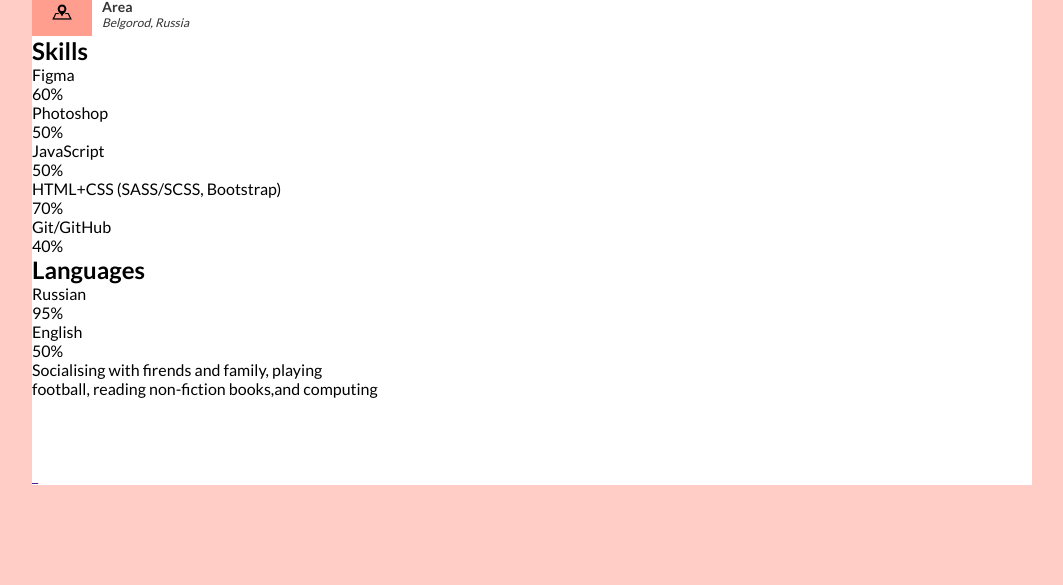
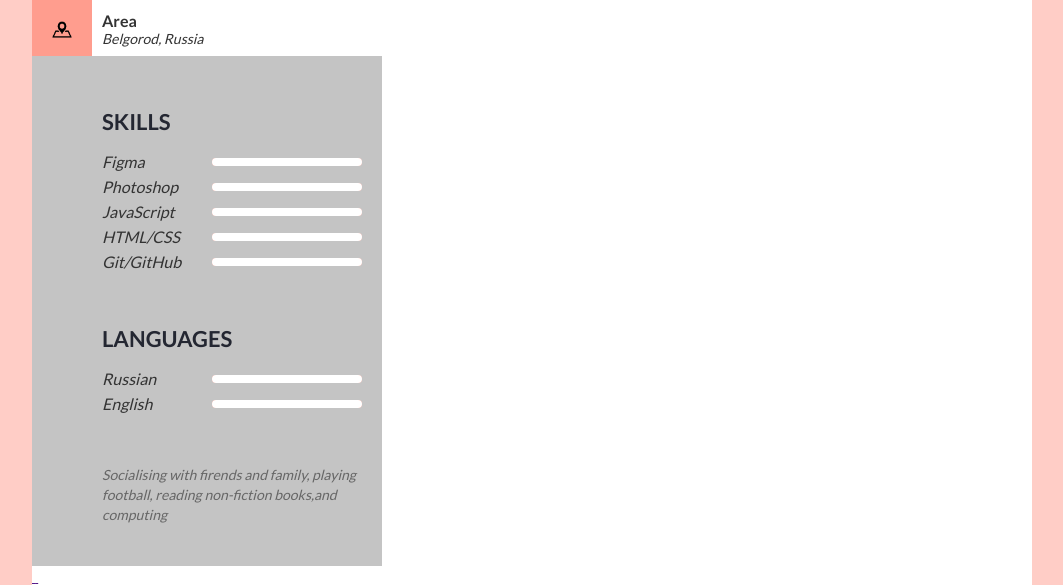
Before and after one commit to NadyaR9/rsschool-cv, a plain HTML site: page index.html in a window 1280 px wide. Shown: the part 394-979 px from the top of the page, without its empty margins (138-1201 px from the left). Before the commit the page ends 879 px from the top, so only its background shows below. Drawn offline with Linux system fonts and the light colour scheme.

Commit message:
fix: change styles for aside

```diff
--- a/index.html
+++ b/index.html
@@ -58,62 +58,64 @@
                         </div>
                     </div>
                     <div class="cv__skills-and-languges">
-                        <h2 class="cv__title">Skills</h2>
+
                         <div class="cv__rang">
+                            <h2 class="cv__title">Skills</h2>
                             <div class="cv__rang-item">
                                 <div class="cv__rang-title">Figma</div>
-                                <div class="cv__rang__counter">60%</div>
+                                <div class="cv__rang-counter">60%</div>
                                 <div class="cv__rang-line">
                                     <span></span>
                                 </div>
                             </div>
                             <div class="cv__rang-item">
                                 <div class="cv__rang-title">Photoshop</div>
-                                <div class="cv__rang__counter">50%</div>
+                                <div class="cv__rang-counter">50%</div>
                                 <div class="cv__rang-line">
                                     <span></span>
                                 </div>
                             </div>
                             <div class="cv__rang-item">
                                 <div class="cv__rang-title">JavaScript</div>
-                                <div class="cv__rang__counter">50%</div>
+                                <div class="cv__rang-counter">50%</div>
                                 <div class="cv__rang-line">
                                     <span></span>
                                 </div>
                             </div>
-                            <div class="cv__item-rang">
-                                <div class="cv__rang-title">HTML+CSS (SASS/SCSS, Bootstrap)</div>
-                                <div class="cv__rang__counter">70%</div>
+                            <div class="cv__rang-item">
+                                <div class="cv__rang-title">HTML/CSS</div>
+                                <div class="cv__rang-counter">50%</div>
                                 <div class="cv__rang-line">
                                     <span></span>
                                 </div>
                             </div>
                             <div class="cv__rang-item">
                                 <div class="cv__rang-title">Git/GitHub</div>
-                                <div class="cv__rang__counter">40%</div>
+                                <div class="cv__rang-counter">40%</div>
                                 <div class="cv__rang-line">
                                     <span></span>
                                 </div>
                             </div>
                         </div>
-                        <h2 class="cv__title">Languages</h2>
+
                         <div class="cv__rang">
+                            <h2 class="cv__title">Languages</h2>
                             <div class="cv__rang-item">
                                 <div class="cv__rang-title">Russian</div>
-                                <div class="cv__rang__counter">95%</div>
+                                <div class="cv__rang-counter">95%</div>
                                 <div class="cv__rang-line">
                                     <span></span>
                                 </div>
                             </div>
                             <div class="cv__rang-item">
                                 <div class="cv__rang-title">English</div>
-                                <div class="cv__rang__counter">50%</div>
+                                <div class="cv__rang-counter">50%</div>
                                 <div class="cv__rang-line">
                                     <span></span>
                                 </div>
                             </div>
                         </div>
-                        <div class="cv__hobbis">
+                        <div class="cv__hobbies">
                             Socialising with firends and family, playing football, reading non-fiction books,and
                             computing
                         </div>
--- a/sass/style.scss
+++ b/sass/style.scss
@@ -16,6 +16,13 @@ body {
 .cv {
     margin-top: 40px;
     padding-left: 60px;
+    &__title {
+        font-weight: 700;
+        font-size: 22px;
+        line-height: 52px;
+        text-transform: uppercase;
+        color: #242732;
+    }
     &__wrapper {
         display: grid;
         grid-template-columns: 350px 550px;
@@ -23,7 +30,7 @@ body {
     }
     &__aside {
         display: grid;
-        grid-template-rows: 210px 180px 430px;
+        grid-template-rows: 210px 200px 510px;
         &-line {
             position: absolute;
             top: 0;
@@ -48,7 +55,8 @@ body {
     &__contact {
         display: grid;
         padding-left: 20px;
-        grid-template-rows: repeat(4, 45px);
+        grid-template-rows: repeat(4, 50px);
+        justify-content: space-between;
         position: relative;
         &-item {
             display: grid;
@@ -58,15 +66,15 @@ body {
         }
         &-title {
             font-weight: 700;
-            font-size: 14px;
-            line-height: 17px;
+            font-size: 16px;
+            line-height: 16px;
             color: #333333;
         }
         &-subtitle {
             font-style: italic;
             font-weight: 400;
-            font-size: 12px;
-            line-height: 15px;
+            font-size: 14px;
+            line-height: 20px;
             color: #333333;
         }
 
@@ -77,5 +85,48 @@ body {
             }
         }
     }
-
+    &__skills-and-languges {
+        background-color: #C4C4C4;
+        padding: 0 20px 30px 70px;
+    }
+    &__rang {
+        padding-top: 40px;
+        &-counter {
+            display: none;
+        }
+        &-title {
+            font-weight: 500;
+            font-size: 16px;
+            line-height: 28px;
+            font-style: italic;
+            color: #333333;
+        }
+        &-item {
+            height: 25px;
+            display: grid;
+            grid-template-columns: 100px 150px;
+            justify-content: space-between;
+            align-items: center;
+        }
+        &-line {
+            width: 100%;
+            height: 8px;
+            border-radius: 4px;
+            background: rgb(255, 157, 142);
+            span {
+                display: block;
+                height: 100%;
+                background: #ffffff;
+                border-radius: 4px;
+            }
+        }
+    }
+    &__hobbies {
+        margin-top: 50px;
+        font-style: italic;
+        font-weight: normal;
+        font-size: 14px;
+        line-height: 20px;
+        color: #666666;
+    }
 }
```
Also changed, not shown: css/style.min.css, 1 other file.
